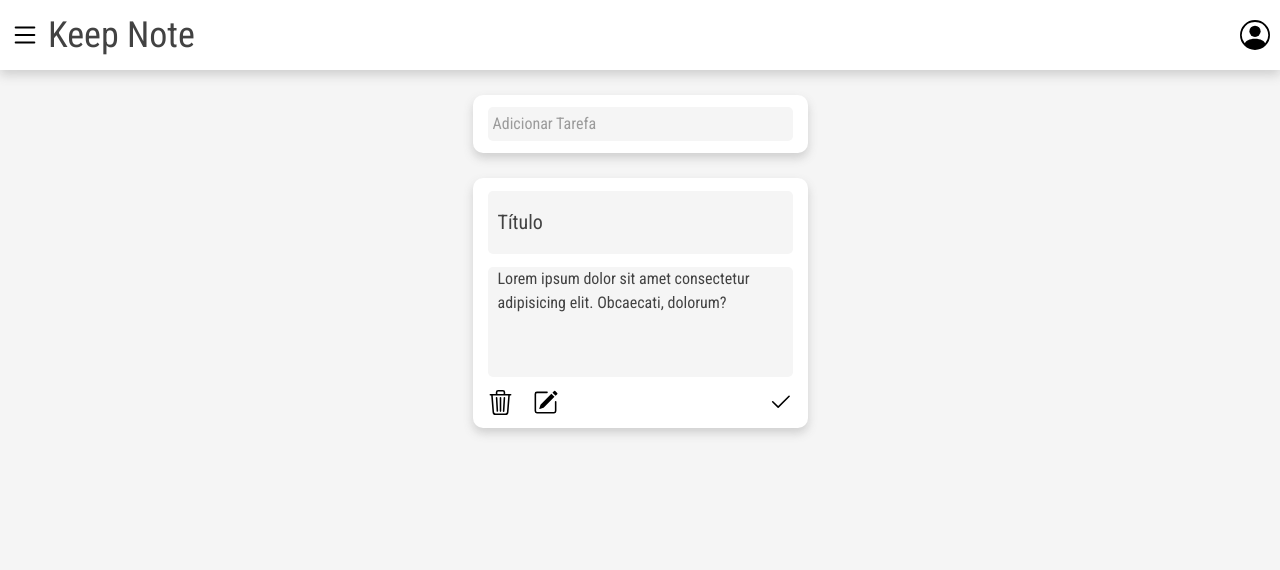
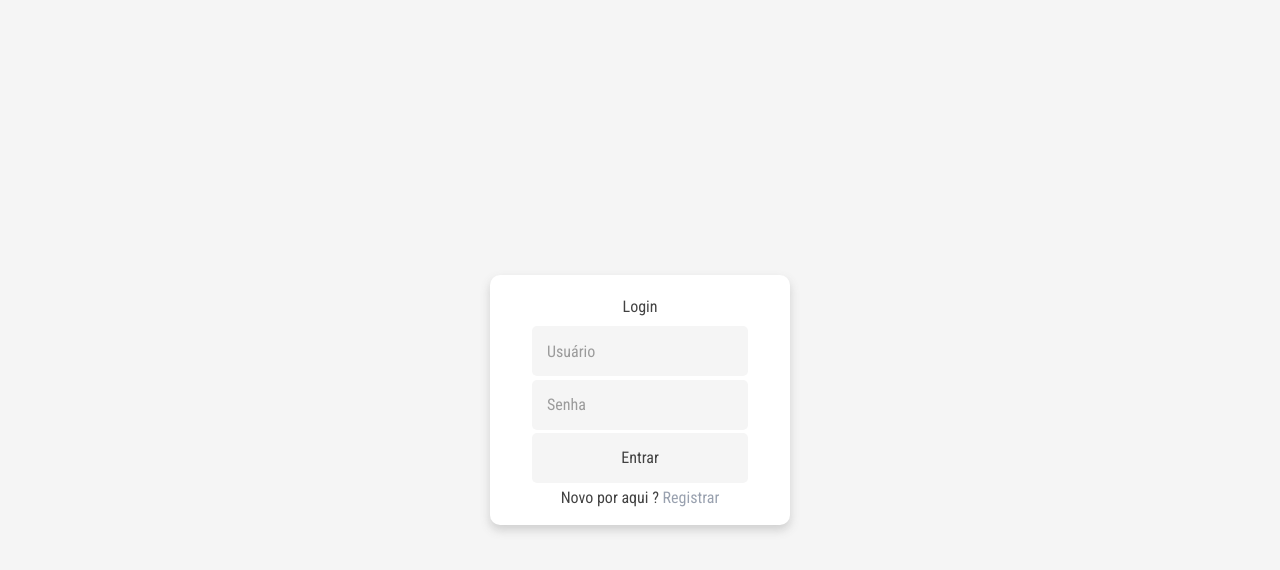
Before and after one commit to GilbertoBispo/Keep-Note, a React (Vite) app: page / in a window 1280 px wide. Shown: the top 570 px of the page. Built offline with nearby package versions, Linux system fonts and the light colour scheme.

Commit message:
feat!: cria a página de login, reorganiza do diretórios do projeto e adapta o projeto para utilizar a biblioteca 'react-router-dom'

```diff
--- a/package.json
+++ b/package.json
@@ -13,6 +13,7 @@
     "@tailwindcss/vite": "^4.0.4",
     "react": "^19.0.0",
     "react-dom": "^19.0.0",
+    "react-router-dom": "^7.1.5",
     "tailwindcss": "^4.0.4"
   },
   "devDependencies": {
--- a/src/App.tsx
+++ b/src/App.tsx
@@ -1,7 +1,20 @@
-import Header from "./components/Header"
-import Main from "./components/Main"
+import { BrowserRouter as Router, Routes, Route } from "react-router-dom"
+import ApplicationPage from "./pages/application_page/ApplicationPage"
+import LoginPage from "./pages/login_page/LoginPage"
 import './App.css'
 
+function App() {
+  return (
+    <Router>
+      <Routes>
+        <Route path="/" element={<LoginPage/>}/>
+        <Route path="/app" element={<ApplicationPage/>}/>
+      </Routes>
+    </Router>
+  )
+}
+
+/*
 function App() {
 
   return (
@@ -11,5 +24,5 @@ function App() {
     </>
   )
 }
-
+*/
 export default App
--- a/src/components/Header.tsx
+++ /dev/null
@@ -1,13 +0,0 @@
-function Header() {
-    return (
-        <header className="bg-[var(--bg-color-container)] flex items-center justify-between p-[10px] h-[70px] shadow-[0px_5px_10px_var(--box-shadow)]">
-            <div className="flex items-center gap-[8px]">
-                <button className="w-[30px] h-[30px]"><img className="w-[30px]" src="public/list.svg" alt="list icon"/></button>
-                <h1 className='text-[color:var(--text-color)] text-[36px]'>Keep Note</h1>
-            </div>
-            <button className="w-[30px] h-[30px]"><img className="w-[30px]" src="public/person-circle.svg" alt="profile icon"/></button>
-        </header>
-    )
-}
-
-export default Header
--- a/src/index.css
+++ b/src/index.css
@@ -16,6 +16,7 @@
   --bg-color-container: #FFFFFF;
   --box-shadow: #5e5e5e40;
   --text-color: #424242;
+  --button-hover: #d6d6d6;
 }
 
 html, body, #root {
@@ -32,5 +33,7 @@ body {
 #root {
   display: flex;
   flex-direction: column;
+  align-items: center;
+  justify-content: center;
   gap: 25px;
 }
--- /dev/null
+++ b/src/pages/application_page/ApplicationPage.tsx
@@ -0,0 +1,13 @@
+import Header from "./components/Header"
+import Main from "./components/Main"
+
+function ApplicationPage() {
+    return (
+        <>
+            <Header/>
+            <Main/>
+        </>
+    )
+}
+
+export default ApplicationPage
--- /dev/null
+++ b/src/pages/application_page/components/Header.tsx
@@ -0,0 +1,13 @@
+function Header() {
+    return (
+        <header className="bg-[var(--bg-color-container)] flex items-center justify-between p-[10px] h-[70px] shadow-[0px_5px_10px_var(--box-shadow)] w-[100vw]">
+            <div className="flex items-center gap-[8px]">
+                <button className="w-[30px] h-[30px]"><img className="w-[30px]" src="/list.svg" alt="list icon"/></button>
+                <h1 className='text-[color:var(--text-color)] text-[36px]'>Keep Note</h1>
+            </div>
+            <button className="w-[30px] h-[30px]"><img className="w-[30px]" src="/person-circle.svg" alt="profile icon"/></button>
+        </header>
+    )
+}
+
+export default Header
--- a/src/components/Main.tsx
+++ b/src/pages/application_page/components/Main.tsx
@@ -10,10 +10,10 @@ function Main() {
                 <p className="bg-[var(--bg-color-primary)] h-[110px] pl-[10px] rounded-[5px]">Lorem ipsum dolor sit amet consectetur adipisicing elit. Obcaecati, dolorum?</p>
                 <div className="flex justify-between">
                     <div className="flex items-center gap-[20px]">
-                        <button><img className="w-[25px]" src="/public/trash3.svg" alt="trash icon" /></button>
-                        <button><img className="w-[25px]" src="/public/pencil-square.svg" alt="edit icon" /></button>
+                        <button><img className="w-[25px]" src="/trash3.svg" alt="trash icon" /></button>
+                        <button><img className="w-[25px]" src="/pencil-square.svg" alt="edit icon" /></button>
                     </div>
-                    <button><img className="w-[25px]" src="/public/check2.svg" alt="check icon" /></button>
+                    <button><img className="w-[25px]" src="/check2.svg" alt="check icon" /></button>
                 </div>
             </div>
         </main>
--- /dev/null
+++ b/src/pages/login_page/LoginPage.tsx
@@ -0,0 +1,15 @@
+function LoginPage() {
+    return (
+        <section className="bg-[var(--bg-color-container)] w-[300px] flex shadow-[0px_5px_10px_var(--box-shadow)] justify-self-center flex-col h-[250px] p-[15px]  rounded-[10px]">
+            <h1 className="text-center h-[15%] leading-[33px]">Login</h1>
+            <form className="h-[85%] flex flex-col items-center justify-evenly" action="">
+                <input className="bg-[var(--bg-color-primary)] w-[80%] h-[50px] rounded-[5px] pl-[15px]" type="text" placeholder="Usuário" />
+                <input className="bg-[var(--bg-color-primary)] w-[80%] h-[50px] rounded-[5px] pl-[15px]" type="password" placeholder="Senha" />
+                <input className="bg-[var(--bg-color-primary)] w-[80%] h-[50px] rounded-[5px] hover:bg-[var(--button-hover)]" type="submit" value="Entrar" />
+            </form>
+            <p className="text-center">Novo por aqui ? <a className="text-gray-400 hover:text-gray-500" href="">Registrar</a></p>
+        </section>
+    )
+}
+
+export default LoginPage
```
Also changed, not shown: 1 other file (tests, documents, lock files or other folders).
